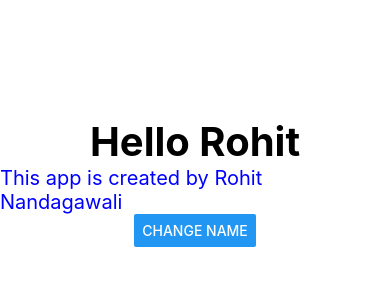
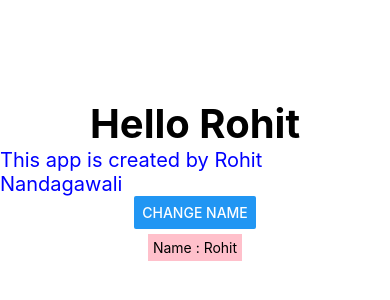
Before and after one commit to Rohit-Nandagawali/learning_react_native, a React Native app: screen / in a window 390 px wide. Shown: the part 240-540 px from the top of the page. Built offline with nearby package versions, Linux system fonts and the light colour scheme.

Commit message:
learned about props
props are the properties to the components

```diff
--- a/App.tsx
+++ b/App.tsx
@@ -5,7 +5,7 @@
  * @format
  */
 
-import React,{useState} from 'react';
+import React, { useState } from 'react';
 import {
   Text,
   View,
@@ -17,18 +17,32 @@ function App(): JSX.Element {
   const [name, setName] = useState("Rohit")
 
   function handlePress() {
-    name==="Rohit"?setName("User"):setName("Rohit")
-      // console.warn("someone pressed me")
+    name === "Rohit" ? setName("User") : setName("Rohit")
+    // console.warn("someone pressed me")
 
   }
   return (
-    <View style={{flex:1,alignItems:"center",justifyContent:"center"}}>
-      <Text style={{fontSize:40,fontWeight:'bold' }}>Hello {name}</Text>
-      <Text style={{color:"#0000ff", fontSize:20}}>This app is created by Rohit Nandagawali</Text>
+    <View style={{ flex: 1, alignItems: "center", justifyContent: "center" }}>
+      <Text style={{ fontSize: 40, fontWeight: 'bold' }}>Hello {name}</Text>
+      <Text style={{ color: "#0000ff", fontSize: 20 }}>This app is created by Rohit Nandagawali</Text>
       <Button title='Change name' onPress={handlePress}></Button>
+
+      <User name="Rohit" age={50}/>
     </View>
   );
 }
+type data={
+  name:String,
+  age:Number
+}
+const User = (props:data) => {
+  return (
 
+    <View style={{ backgroundColor: "pink", padding: 5, margin: 5 }}>
+      <Text>Name : { props.name}</Text>
+
+    </View>
+  )
+}
 
 export default App;
```
